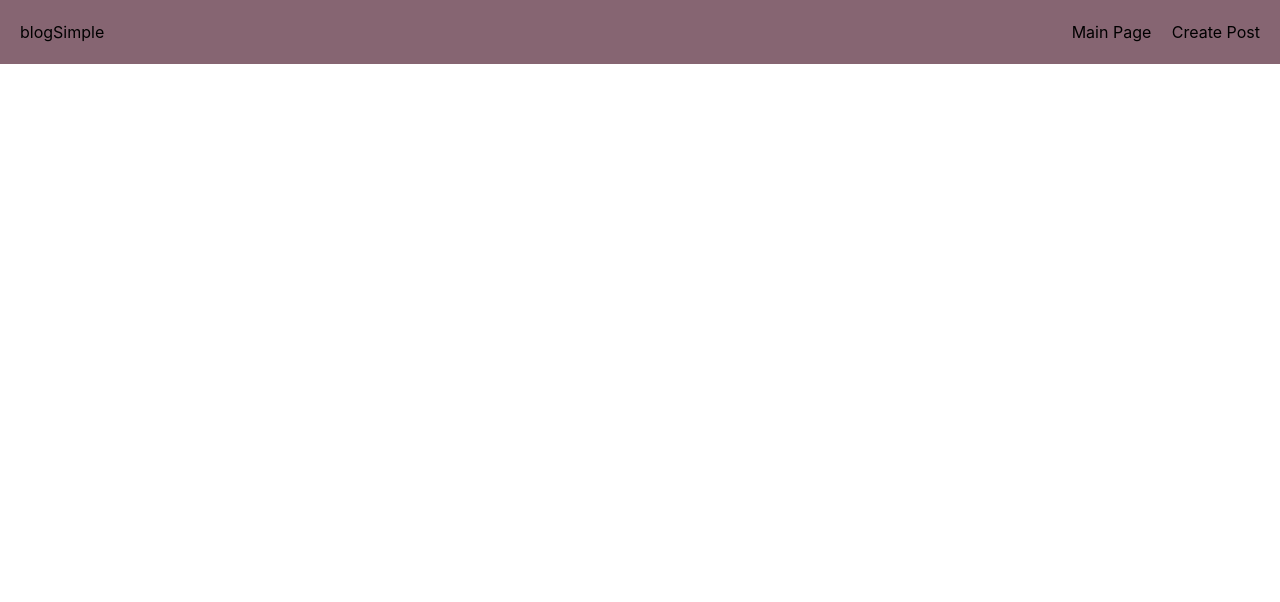
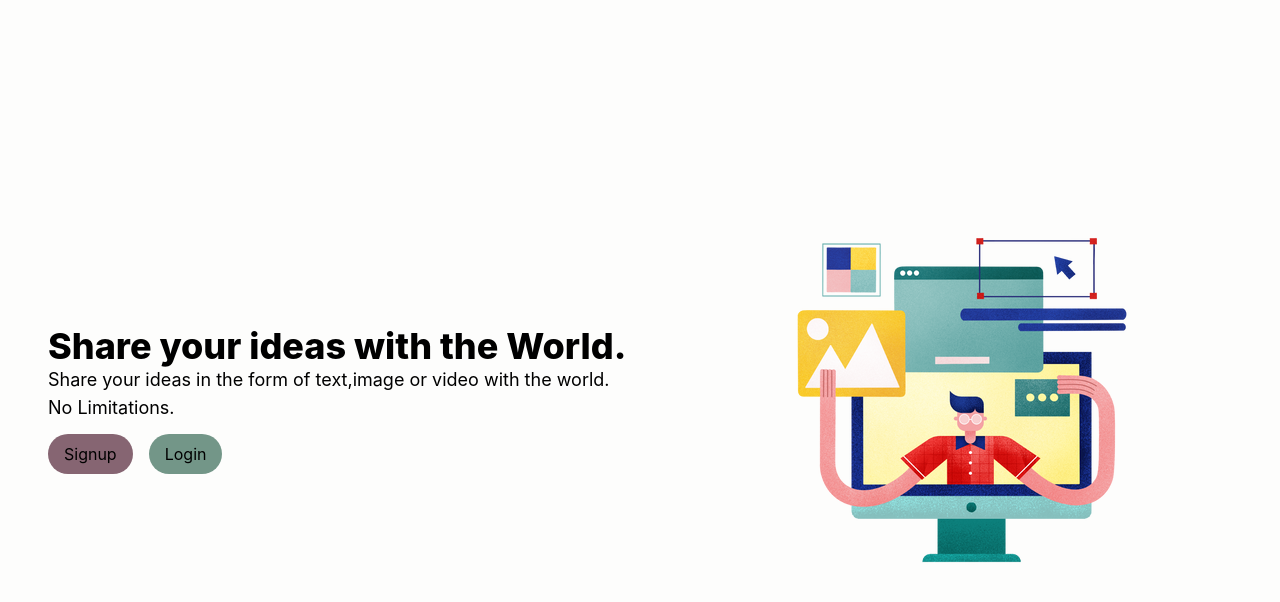
Before and after one commit to campanellajuan14/simpleBlog, a React (Create React App) app in the folder client/: page /home in a window 1280 px wide. Shown: the top 602 px of the page. Built offline with nearby package versions, Linux system fonts and the light colour scheme.

Commit message:
created basic landing page with signup & login buttons

```diff
--- a/client/src/App.js
+++ b/client/src/App.js
@@ -1,20 +1,25 @@
 // import logo from './logo.svg';
 import "./App.css";
 import Navbar from "./components/Navbar";
-import { Routes, Route } from "react-router-dom";
+import { Routes, Route,useLocation } from "react-router-dom";
 import MainPage from "./pages/MainPage";
 import CreatePost from "./pages/CreatePost";
 import Post from "./pages/Post";
 import Login from "./pages/Login";
 import Signup from "./pages/Signup";
+import Homepage from "./pages/HomePage";
 
 function App() {
+
+  const location = useLocation()
+  const isHomePage = location.pathname === "/home"
   return (
     <>
-      <Navbar />
+      {!isHomePage && <Navbar />}
 
       <Routes>
         <Route exact path="/" element={<MainPage />} />
+        <Route exact path="/home" element={<Homepage/>} />
         <Route path="/create-post" element={<CreatePost />} />
         <Route path="/post/:id" element={<Post />} />
         <Route path="/login" element={<Login />} />
--- a/client/src/pages/CreatePost.js
+++ b/client/src/pages/CreatePost.js
@@ -25,3 +25,6 @@ export default function CreatePost(){
            </div>
     )
 }
+
+
+<a href="https://icons8.com/illustrations/author/kP9rc8JiBCcz"></a>
--- /dev/null
+++ b/client/src/pages/HomePage.js
@@ -0,0 +1,36 @@
+import React from "react";
+import hero_img from "../assets/img/willowy-man-creating-a-website.png"
+import { useNavigate } from "react-router-dom";
+
+const HomePage = () => {
+  const navigate = useNavigate()
+  return (
+    <>
+      <header className="flex flex-row bg-background h-screen">
+        {/* <p> this is header section</p> */}
+        <section className="flex flex-col items-start justify-center pl-12 w-6/12">
+          <h1 className="text-4xl font-extrabold dark:text-white">
+            Share your ideas with the World.
+          </h1>
+          <p className="text-lg flex justify-center mb-3">
+
+            Share your ideas in the form of text,image or video with the world.<br/>
+           No Limitations.
+          </p>
+          <span className="flex flex-row space-x-4">
+          <button onClick={()=>navigate("/signup")} className="bg-accent px-4 py-2 rounded-full cursor-pointer">Signup</button>
+          <button onClick={()=>navigate("/login")} className="bg-primary px-4 py-2 rounded-full cursor-pointer">Login</button>
+
+          </span>
+
+        </section>
+        <main className="flex justify-center items-center w-6/12">
+          <img src={hero_img} alt="man-creating-something"></img>
+      </main>
+      </header>
+
+    </>
+  );
+};
+
+export default HomePage;
--- a/client/src/pages/Signup.js
+++ b/client/src/pages/Signup.js
@@ -6,6 +6,7 @@ import image from "../assets/img/google-24.png";
 import cancel_icon from "../assets/img/icons8-cancel-24.png";
 import Modal from "../components/Modal";
 import { useState } from "react";
+import { useNavigate } from "react-router-dom";
 
 const pass_regex =
   /^(?=.*\d)(?=.*[a-z])(?=.*[A-Z])(?=.*[^a-zA-Z0-9])(?!.*\s).{8,15}$/;
@@ -33,6 +34,7 @@ const schema = yup.object().shape({
 const Signup = () => {
   const [showModal, setShowModal] = useState(false);
   const [error, setError] = useState("");
+  const navigate = useNavigate();
   const {
     register,
     handleSubmit,
@@ -51,9 +53,7 @@ const Signup = () => {
     try {
       const res = await axios.post("http://localhost:3001/api/signup", data);
       if (res.status === 200) {
-        // Logic to navigate the user to the homepage
-        //   console.log(res.data.accessToken);
-        //   localStorage.setItem("token", res.data.accessToken);
+        navigate("/");
       }
     } catch (error) {
       if (error.response.status === 403) {
@@ -66,6 +66,7 @@ const Signup = () => {
   return (
     <div className="h-[calc(100vh-4rem)] flex justify-center items-center">
       {showModal === true && <Modal msg={error} onClose={closeModal} />}
+
       <form
         onSubmit={handleSubmit(onSubmitHandler)}
         className="flex flex-col w-9/12 sm:w-96 justify-items-start space-y-6 p-12 border-2 rounded"
```
Also changed, not shown: client/src/assets/img/willowy-man-creating-a-website.png (added).
